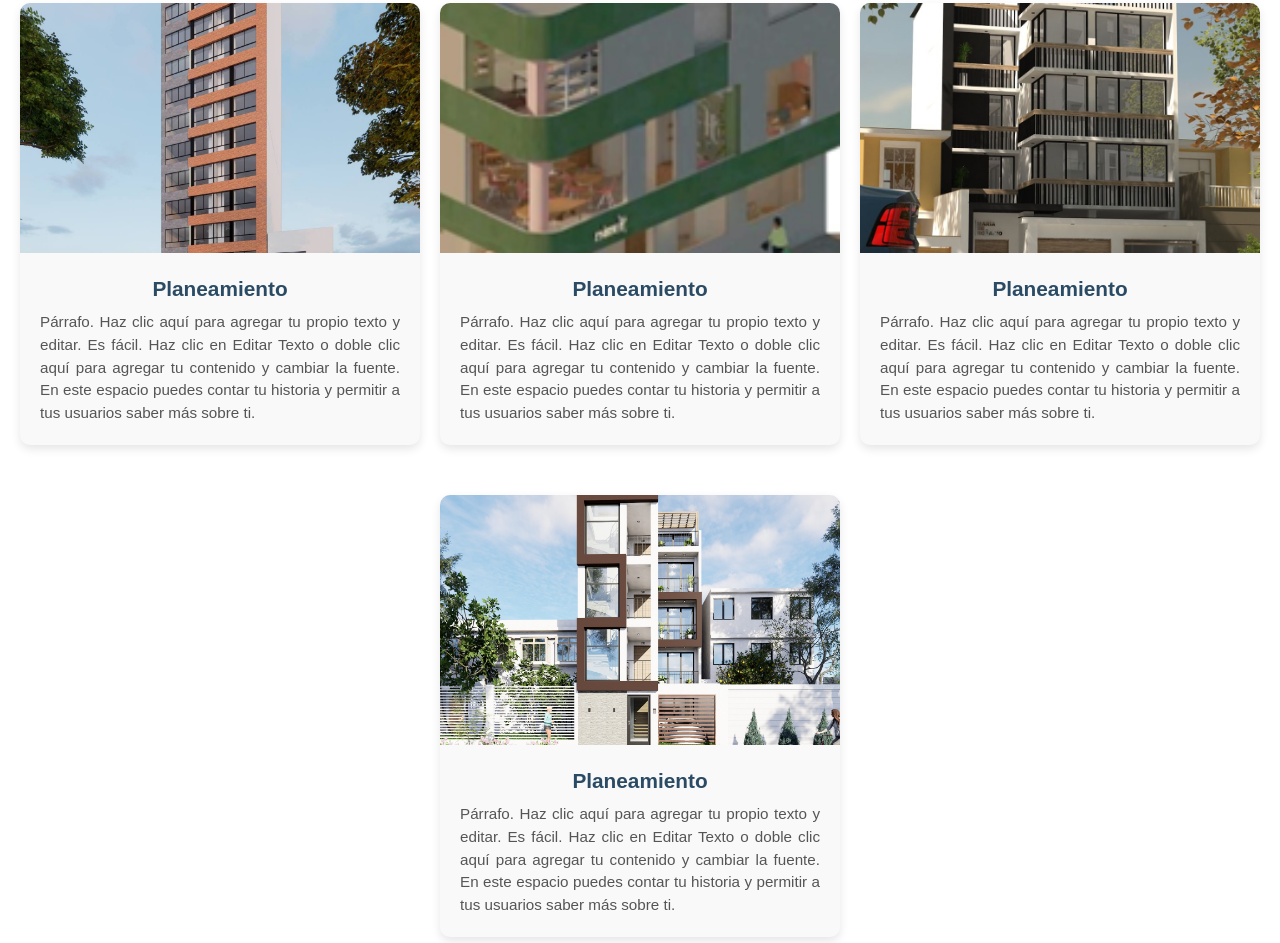
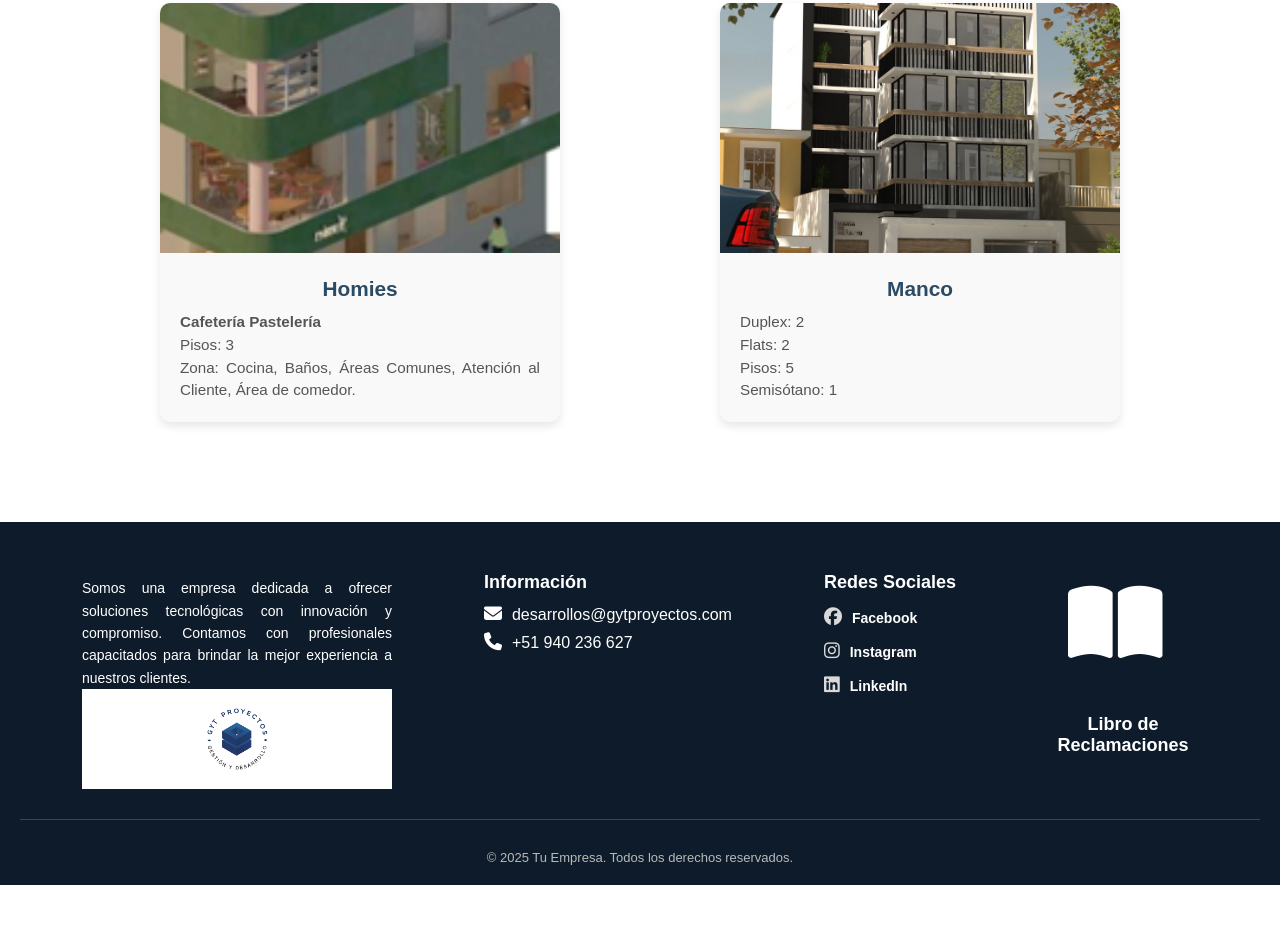
Before and after one commit to isaaaaaaaaa522/Proyecto, a plain HTML site: page Proyectos.html in a window 1280 px wide. Shown: the part 657-1600 px from the top of the page. After the commit the page ends 1542 px from the top, so only its background shows below. Drawn offline with Linux system fonts and the light colour scheme.

Commit message:
ultimos cambios

```diff
--- a/Proyectos.html
+++ b/Proyectos.html
@@ -43,7 +43,7 @@
           <div class="tarjetas">
 
 
-      <div class="card">
+   <!--    <div class="card">
   <img src="img/Proyecto Tower Surquillo.jpg" alt="Planeamiento" class="card-img">
   <div class="card-content">
     <h3>Planeamiento</h3>
@@ -54,17 +54,17 @@
       permitir a tus usuarios saber más sobre ti.
     </p>
   </div>
-</div>
+</div> -->
 
   <div class="card">
   <img src="img/homies.png" alt="Planeamiento" class="card-img">
   <div class="card-content">
-    <h3>Planeamiento</h3>
+    <h3>Homies</h3>
     <p>
-      Párrafo. Haz clic aquí para agregar tu propio texto y editar. Es fácil.
-      Haz clic en Editar Texto o doble clic aquí para agregar tu contenido
-      y cambiar la fuente. En este espacio puedes contar tu historia y
-      permitir a tus usuarios saber más sobre ti.
+      <strong>Cafetería Pastelería </strong><br>
+      Pisos: 3 <br>
+      Zona: Cocina, Baños, Áreas Comunes, Atención al Cliente, Área de comedor.
+
     </p>
   </div>
 </div>
@@ -72,12 +72,13 @@
   <div class="card">
   <img src="img/WhatsApp Image 2025-10-28 at 10.19.19 PM.jpeg" alt="Planeamiento" class="card-img">
   <div class="card-content">
-    <h3>Planeamiento</h3>
+    <h3>Manco</h3>
     <p>
-      Párrafo. Haz clic aquí para agregar tu propio texto y editar. Es fácil.
-      Haz clic en Editar Texto o doble clic aquí para agregar tu contenido
-      y cambiar la fuente. En este espacio puedes contar tu historia y
-      permitir a tus usuarios saber más sobre ti.
+      Duplex: 2 <br>
+      Flats: 2 <br>
+      Pisos: 5 <br>
+      Semisótano: 1
+
     </p>
   </div>
 </div>
@@ -88,7 +89,7 @@
   <div class="tarjetas">
 
 
-      <div class="card">
+  <!--     <div class="card">
   <img src="img/WhatsApp Image 2025-10-28 at 10.19.20 PM.jpeg" alt="Planeamiento" class="card-img">
   <div class="card-content">
     <h3>Planeamiento</h3>
@@ -99,7 +100,7 @@
       permitir a tus usuarios saber más sobre ti.
     </p>
   </div>
-</div>
+</div> -->
 
 
 
```
Also changed, not shown: index.html (+13 -1 lines).
